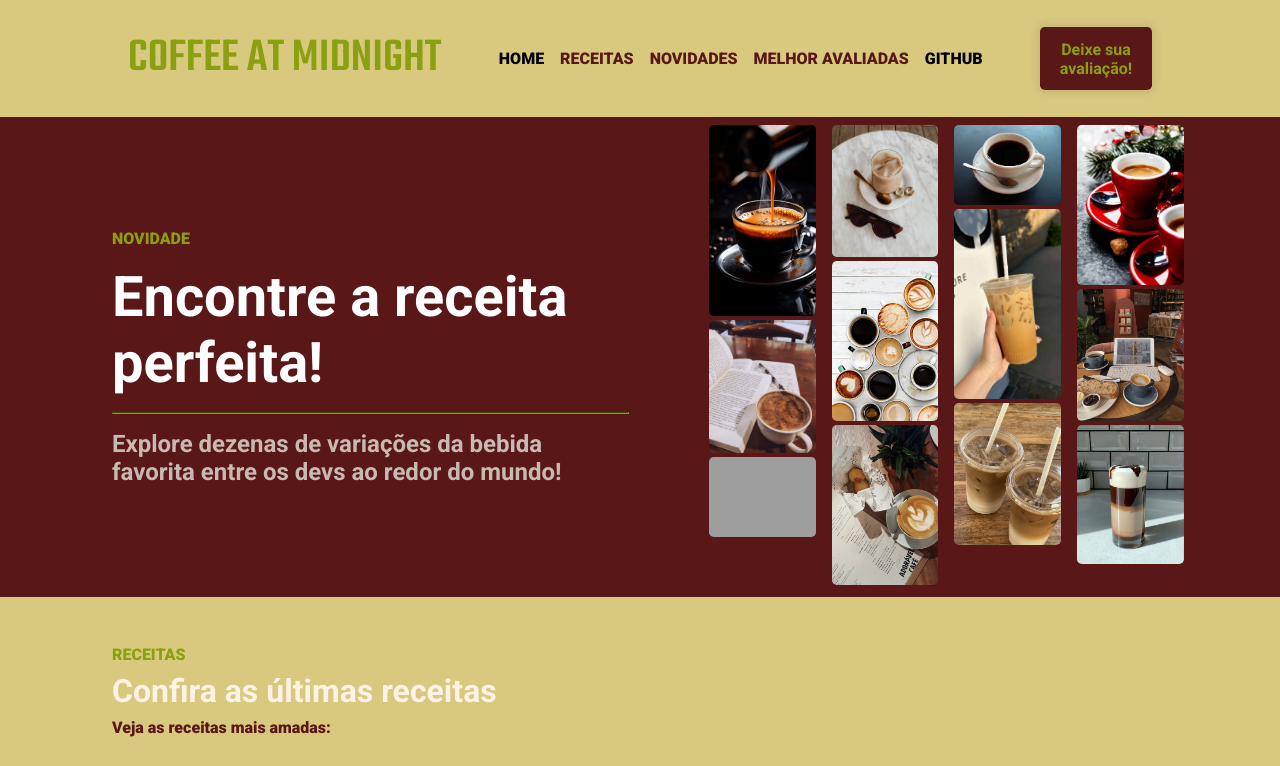
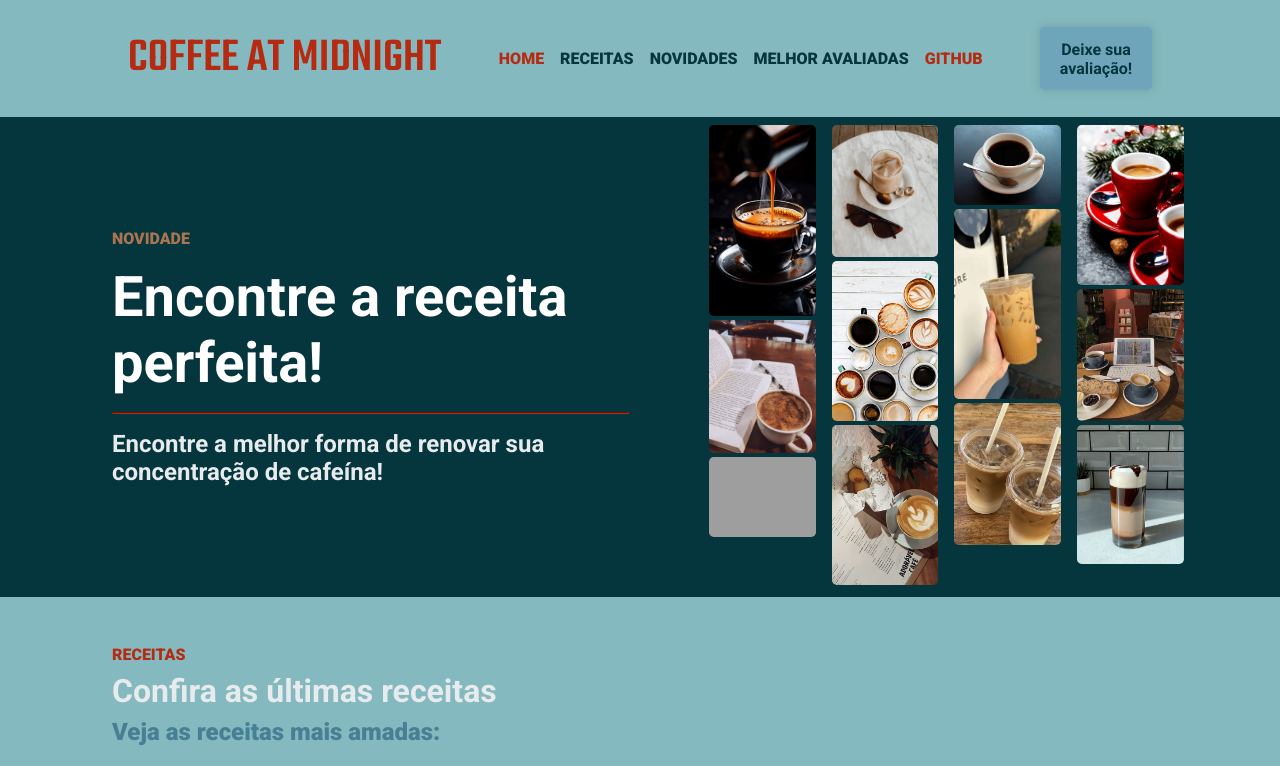
Before and after one commit to MarceleLouiseSAra/landingPageCoffeeAtMidnight, a plain HTML site: page index.html in a window 1280 px wide. Shown: the top 766 px of the page. Drawn offline with Linux system fonts and the light colour scheme; grey boxes are pictures that could not be loaded.

Commit message:
Add files via upload
Mudança de cores

```diff
--- a/deixeSuaAvaliaçãoStyle.css
+++ b/deixeSuaAvaliaçãoStyle.css
@@ -1,13 +1,14 @@
 @import url('https://fonts.googleapis.com/css2?family=Roboto:ital,wght@0,100;0,300;0,400;0,500;0,700;0,900;1,100;1,300;1,400;1,500;1,700;1,900&family=Teko:wght@300..700&display=swap');
 
 :root {
-    --color-primary-1: #d8c97f;
+    --color-primary-1: #84babf;
     --color-primary-2: #ffffff;
-    --color-primary-3: #8aa010;
-    --color-primary-4: #5a1717;
-    --color-primary-5: #756a67;
-    --color-primary-6: #C7BAB3;
-    --color-primary-7: #FFF2E7;
+    --color-primary-3: #b52a11;
+    --color-primary-4: #06363d;
+    --color-primary-5: #6fa5ba;
+    --color-primary-6: #477f94;
+    --color-primary-7: #e8ebed;
+    --color-primary-8: #ab7552;
 }
 
 * {
@@ -66,11 +67,11 @@ ul {
 }
 
 .menu-item-home {
-    color: #000000;
+    color: var(--color-primary-3);
 }
 
 .menu-item-GitHub {
-    color: #000000;
+    color: var(--color-primary-3);
 }
 
 .btn-default {
@@ -85,7 +86,7 @@ ul {
     font-weight: 700;
     font-size: 1rem;
 
-    background: var(--color-primary-4);
+    background: var(--color-primary-5);
     box-shadow: 0px 0px 10px 2px rgba(0, 0, 0, 0.1);
     cursor: pointer;
     transition: background-color .3s ease;
@@ -94,9 +95,9 @@ ul {
 }
 
 .btn-default > a {
-    color: var(--color-primary-3);
+    color: var(--color-primary-4);
 }
 
 .btn-default:hover {
-    background-color: #5f1515d7;
+    background-color: var(--color-primary-6);
 }
--- a/homeStyle.css
+++ b/homeStyle.css
@@ -1,13 +1,14 @@
 @import url('https://fonts.googleapis.com/css2?family=Roboto:ital,wght@0,100;0,300;0,400;0,500;0,700;0,900;1,100;1,300;1,400;1,500;1,700;1,900&family=Teko:wght@300..700&display=swap');
 
 :root {
-    --color-primary-1: #d8c97f;
+    --color-primary-1: #84babf; /*background*/
     --color-primary-2: #ffffff;
-    --color-primary-3: #8aa010;
-    --color-primary-4: #5a1717;
-    --color-primary-5: #756a67;
-    --color-primary-6: #C7BAB3;
-    --color-primary-7: #FFF2E7;
+    --color-primary-3: #b52a11; /*logo e btn*/
+    --color-primary-4: #06363d; /*hero, receitas e btn > a*/
+    --color-primary-5: #6fa5ba; /*receitas-avaliação*/
+    --color-primary-6: #477f94; /*receitas-subtitulo e btn-hover*/
+    --color-primary-7: #e8ebed; /*comentários*/
+    --color-primary-8: #ab7552;
 }
 
 * {
@@ -66,11 +67,11 @@ ul {
 }
 
 .menu-item-home {
-    color: #000000;
+    color: var(--color-primary-3);
 }
 
 .menu-item-GitHub {
-    color: #000000;
+    color: var(--color-primary-3);;
 }
 
 .btn-default {
@@ -85,7 +86,7 @@ ul {
     font-weight: 700;
     font-size: 1rem;
 
-    background: var(--color-primary-4);
+    background: var(--color-primary-5);
     box-shadow: 0px 0px 10px 2px rgba(0, 0, 0, 0.1);
     cursor: pointer;
     transition: background-color .3s ease;
@@ -94,11 +95,11 @@ ul {
 }
 
 .btn-default > a {
-    color: var(--color-primary-3);
+    color: var(--color-primary-4);
 }
 
 .btn-default:hover {
-    background-color: #5f1515d7;
+    background-color: var(--color-primary-6);
 }
 
 main {
@@ -150,11 +151,11 @@ main {
 }
 
 .marrom {
-    color: var(--color-primary-3);
+    color: var(--color-primary-8);
 }
 
-.amarelo {
-    color: #be8b0a;
+.vermelho {
+    color: var(--color-primary-3);
 }
 
 .h1 {
@@ -171,7 +172,7 @@ hr {
     font-family: Roboto;
     font-size: 1.5rem;
     font-weight: 700;
-    color: var(--color-primary-6);
+    color: var(--color-primary-7);
 }
 
 .receitas {
@@ -198,9 +199,9 @@ hr {
 
 .receitas-subtitulo {
     font-family: Roboto;
-    font-size: 1rem;
+    font-size: 1.5rem;
     font-weight: 800;
-    color: var(--color-primary-4);
+    color: var(--color-primary-6);
 }
 
 .receitas-card-container {
@@ -253,7 +254,7 @@ hr {
     font-family: Roboto;
     font-size: 1rem;
     font-weight: 700;
-    color: var(--color-primary-6);
+    color: var(--color-primary-1);
 }
 
 .receita-autor {
@@ -274,7 +275,7 @@ hr {
     font-family: Roboto;
     font-size: 1rem;
     font-weight: 700;
-    color: var(--color-primary-6);
+    color: var(--color-primary-5);
 }
 
 footer {
@@ -299,3 +300,7 @@ footer {
     font-size: 1rem;
     font-weight: 700;
 }
+
+.footer-autor > a {
+    color: rgba(255, 242, 231, 0.50);
+}
--- a/index.html
+++ b/index.html
@@ -14,20 +14,20 @@
                 <a href="https://marcelelouisesara.github.io/landingPageCoffeeAtMidnight/"><span class="logo">coffee at midnight</span></a>
                 <ul id="menu">
                     <li>
-                        <a href="https://marcelelouisesara.github.io/landingPageCoffeeAtMidnight/" class="menu-item-home"> <!-- ancora para link externo clicável -->
+                        <a href="https://marcelelouisesara.github.io/landingPageCoffeeAtMidnight/" target="_self" class="menu-item-home"> <!-- ancora para link externo clicável -->
                             Home
                         </a>
                     </li>
-                    <li class="menu-item"><a href="Receitas.html" rel="next">Receitas</a></li>
-                    <li class="menu-item"><a href="Novidades.html" rel="next">Novidades</a></li>
-                    <li class="menu-item"><a href="melhorAvaliadas.html" rel="next">Melhor avaliadas</a></li>
+                    <li class="menu-item"><a href="Receitas.html" rel="next" target="_self">Receitas</a></li>
+                    <li class="menu-item"><a href="Novidades.html" rel="next" target="_self">Novidades</a></li>
+                    <li class="menu-item"><a href="melhorAvaliadas.html" rel="next" target="_self">Melhor avaliadas</a></li>
                     <li>
-                        <a href="https://github.com/MarceleLouiseSAra" rel="next" class="menu-item-GitHub">GitHub</a>
+                        <a href="https://github.com/MarceleLouiseSAra" rel="next" target="_blank" class="menu-item-GitHub">GitHub</a>
                     </li>
                 </ul>
 
                 <button type="submit" class="btn-default">
-                    <a href="deixeSuaAvaliação.html" rel="next">Deixe sua avaliação!</a>
+                    <a href="deixeSuaAvaliação.html" rel="next" target="_self">Deixe sua avaliação!</a>
                 </button>
 
             </nav>
@@ -40,7 +40,7 @@
                         <span class="destaque marrom">novidade</span>
                         <h1 class="h1">Encontre a receita perfeita!</h1>
                         <hr/>
-                        <h2 class="hero-subtitulo">Explore dezenas de variações da bebida favorita entre os devs ao redor do mundo!</h2>
+                        <h2 class="hero-subtitulo">Encontre a melhor forma de renovar sua concentração de cafeína!</h2>
                     </header>
                     <div class="hero-imagens-container"> <!--imagens -->
                         <figure><img src="Assets/imagem1.jpg"/></figure>
@@ -61,7 +61,7 @@
 
             <section class="receitas"> <!--receitas-->
                 <header class="receitas-cabeçalho">
-                    <span class="destaque marrom">receitas</span>
+                    <span class="destaque vermelho">receitas</span>
                     <h2 class="receitas-titulo">Confira as últimas receitas</h2>
                     <p class="receitas-subtitulo">Veja as receitas mais amadas:</p>
                 </header>
@@ -70,7 +70,7 @@
                     <div class="receitas-card"> <!-- eu -->
                         <header class="receitas-card-cabeçalho">
                             <div class="receitas-card-cabeçalho-detalhes">
-                                <span class="destaque amarelo">em alta <!-- pôr emoji aqui depois --></span>
+                                <span class="destaque vermelho">em alta <!-- pôr emoji aqui depois --></span>
                                 <h3 class="receita-titulo">Cappuccino</h3>
                             </div>
 
@@ -117,7 +117,7 @@
 
                         <div class="receita-autor" >
                             <img src="Assets/profilePic2.jpg"/>
-                            <span class="receita-autor-nome">Hollow Knight</span>
+                            <span class="receita-autor-nome">Pure Vessel</span>
                         </div>
                     </div>
 
@@ -135,7 +135,7 @@
 
                         <div class="receita-autor" >
                             <img src="Assets/profilePic3.jpg"/>
-                            <span class="receita-autor-nome">Pure Vessel</span>
+                            <span class="receita-autor-nome">Hollow Knight</span>
                         </div>
                     </div>
 
@@ -145,7 +145,7 @@
 
         <footer>
             <p class="footer-copy">Copyright &lt;CODEFEE /&gt; 2024</p>
-            <p class="footer-autor">Feito com muito amor e café por Marcele "Sally" Gomes</p>
+            <p class="footer-autor">Feito com muito amor e café por <a href="https://github.com/MarceleLouiseSAra" rel="next" target="_blank">Marcele "Sally" Gomes</a></p>
         </footer>
 
     </body>
--- a/melhorAvaliadasStyle.css
+++ b/melhorAvaliadasStyle.css
@@ -1,13 +1,14 @@
 @import url('https://fonts.googleapis.com/css2?family=Roboto:ital,wght@0,100;0,300;0,400;0,500;0,700;0,900;1,100;1,300;1,400;1,500;1,700;1,900&family=Teko:wght@300..700&display=swap');
 
 :root {
-    --color-primary-1: #d8c97f;
+    --color-primary-1: #84babf;
     --color-primary-2: #ffffff;
-    --color-primary-3: #8aa010;
-    --color-primary-4: #5a1717;
-    --color-primary-5: #756a67;
-    --color-primary-6: #C7BAB3;
-    --color-primary-7: #FFF2E7;
+    --color-primary-3: #b52a11;
+    --color-primary-4: #06363d;
+    --color-primary-5: #6fa5ba;
+    --color-primary-6: #477f94;
+    --color-primary-7: #e8ebed;
+    --color-primary-8: #ab7552;
 }
 
 * {
@@ -66,11 +67,11 @@ ul {
 }
 
 .menu-item-home {
-    color: #000000;
+    color: var(--color-primary-3);
 }
 
 .menu-item-GitHub {
-    color: #000000;
+    color: var(--color-primary-3);
 }
 
 .btn-default {
@@ -85,7 +86,7 @@ ul {
     font-weight: 700;
     font-size: 1rem;
 
-    background: var(--color-primary-4);
+    background: var(--color-primary-5);
     box-shadow: 0px 0px 10px 2px rgba(0, 0, 0, 0.1);
     cursor: pointer;
     transition: background-color .3s ease;
@@ -94,9 +95,9 @@ ul {
 }
 
 .btn-default > a {
-    color: var(--color-primary-3);
+    color: var(--color-primary-4);
 }
 
 .btn-default:hover {
-    background-color: #5f1515d7;
+    background-color: var(--color-primary-6);
 }
--- a/novidadesStyle.css
+++ b/novidadesStyle.css
@@ -1,13 +1,14 @@
 @import url('https://fonts.googleapis.com/css2?family=Roboto:ital,wght@0,100;0,300;0,400;0,500;0,700;0,900;1,100;1,300;1,400;1,500;1,700;1,900&family=Teko:wght@300..700&display=swap');
 
 :root {
-    --color-primary-1: #d8c97f;
+    --color-primary-1: #84babf;
     --color-primary-2: #ffffff;
-    --color-primary-3: #8aa010;
-    --color-primary-4: #5a1717;
-    --color-primary-5: #756a67;
-    --color-primary-6: #C7BAB3;
-    --color-primary-7: #FFF2E7;
+    --color-primary-3: #b52a11;
+    --color-primary-4: #06363d;
+    --color-primary-5: #6fa5ba;
+    --color-primary-6: #477f94;
+    --color-primary-7: #e8ebed;
+    --color-primary-8: #ab7552;
 }
 
 * {
@@ -66,11 +67,11 @@ ul {
 }
 
 .menu-item-home {
-    color: #000000;
+    color: var(--color-primary-3);
 }
 
 .menu-item-GitHub {
-    color: #000000;
+    color: var(--color-primary-3);
 }
 
 .btn-default {
@@ -85,7 +86,7 @@ ul {
     font-weight: 700;
     font-size: 1rem;
 
-    background: var(--color-primary-4);
+    background: var(--color-primary-5);
     box-shadow: 0px 0px 10px 2px rgba(0, 0, 0, 0.1);
     cursor: pointer;
     transition: background-color .3s ease;
@@ -94,9 +95,9 @@ ul {
 }
 
 .btn-default > a {
-    color: var(--color-primary-3);
+    color: var(--color-primary-4);
 }
 
 .btn-default:hover {
-    background-color: #5f1515d7;
+    background-color: var(--color-primary-6);
 }
--- a/receitasStyle.css
+++ b/receitasStyle.css
@@ -1,13 +1,14 @@
 @import url('https://fonts.googleapis.com/css2?family=Roboto:ital,wght@0,100;0,300;0,400;0,500;0,700;0,900;1,100;1,300;1,400;1,500;1,700;1,900&family=Teko:wght@300..700&display=swap');
 
 :root {
-    --color-primary-1: #d8c97f;
+    --color-primary-1: #84babf;
     --color-primary-2: #ffffff;
-    --color-primary-3: #8aa010;
-    --color-primary-4: #5a1717;
-    --color-primary-5: #756a67;
-    --color-primary-6: #C7BAB3;
-    --color-primary-7: #FFF2E7;
+    --color-primary-3: #b52a11;
+    --color-primary-4: #06363d;
+    --color-primary-5: #6fa5ba;
+    --color-primary-6: #477f94;
+    --color-primary-7: #e8ebed;
+    --color-primary-8: #ab7552;
 }
 
 * {
@@ -66,11 +67,11 @@ ul {
 }
 
 .menu-item-home {
-    color: #000000;
+    color: var(--color-primary-3);
 }
 
 .menu-item-GitHub {
-    color: #000000;
+    color: var(--color-primary-3);
 }
 
 .btn-default {
@@ -85,7 +86,7 @@ ul {
     font-weight: 700;
     font-size: 1rem;
 
-    background: var(--color-primary-4);
+    background: var(--color-primary-5);
     box-shadow: 0px 0px 10px 2px rgba(0, 0, 0, 0.1);
     cursor: pointer;
     transition: background-color .3s ease;
@@ -94,9 +95,9 @@ ul {
 }
 
 .btn-default > a {
-    color: var(--color-primary-3);
+    color: var(--color-primary-4);
 }
 
 .btn-default:hover {
-    background-color: #5f1515d7;
+    background-color: var(--color-primary-6);
 }
```
Also changed, not shown: Novidades.html (+5 -5 lines), Receitas.html (+5 -5 lines), deixeSuaAvaliação.html (+5 -5 lines), melhorAvaliadas.html (+5 -5 lines).
